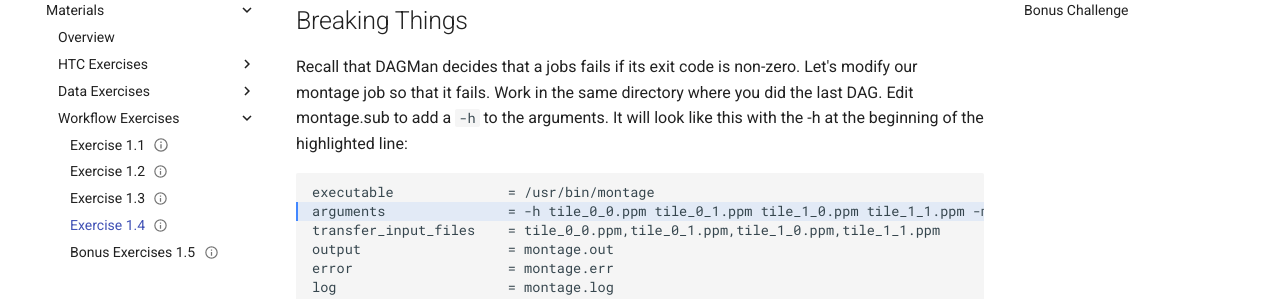
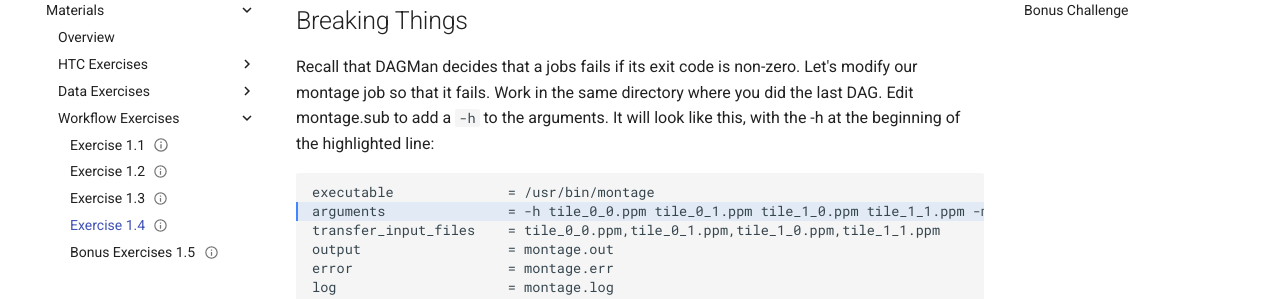
Before and after one commit to osg-htc/virtual-school-2021, an MkDocs documentation site: the page built from docs/materials/workflows/part1-ex4-failed-dag.md, in a window 1280 px wide and 900 px high, scrolled down 325 px. Shown: the part 152-451 px from the top of the window. Built offline with MkDocs 1.6.1 and Material for MkDocs 9.7.7, drawn with Linux system fonts in a browser that asks for light colours.

````diff
--- a/docs/materials/workflows/part1-ex4-failed-dag.md
+++ b/docs/materials/workflows/part1-ex4-failed-dag.md
@@ -15,7 +15,7 @@
 Breaking Things
 ---------------
 
-Recall that DAGMan decides that a jobs fails if its exit code is non-zero. Let's modify our montage job so that it fails. Work in the same directory where you did the last DAG. Edit montage.sub to add a `-h` to the arguments. It will look like this with the -h at the beginning of the highlighted line:
+Recall that DAGMan decides that a jobs fails if its exit code is non-zero. Let's modify our montage job so that it fails. Work in the same directory where you did the last DAG. Edit montage.sub to add a `-h` to the arguments. It will look like this, with the -h at the beginning of the highlighted line:
 
 ```hl_lines="2"
 executable              = /usr/bin/montage
````
